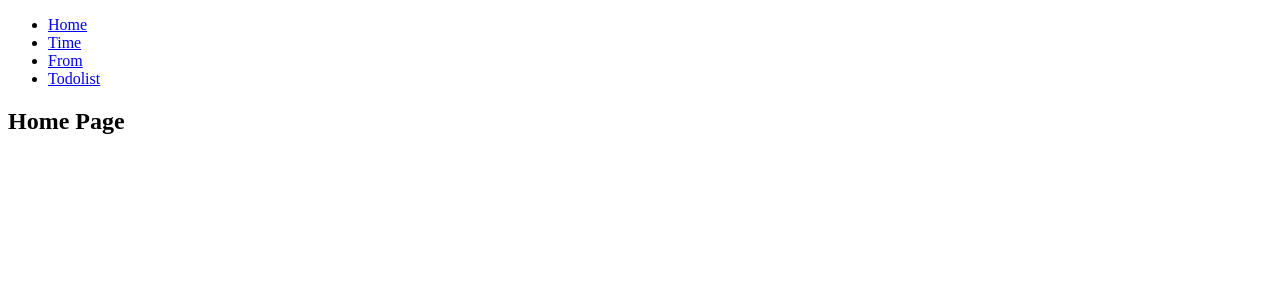
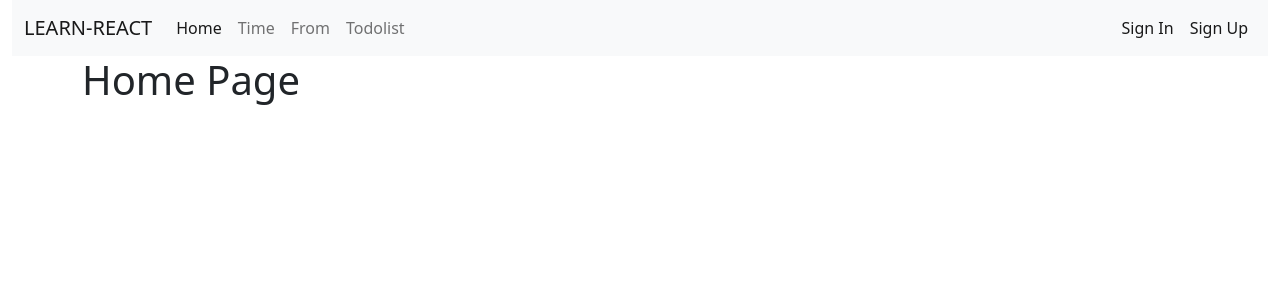
Before and after one commit to KhunNooDev/learning-react, a React (Create React App) app: page / in a window 1280 px wide. Shown: the top 300 px of the page. Built offline with nearby package versions, Linux system fonts and the light colour scheme.

Commit message:
add reactstrap

```diff
--- a/package.json
+++ b/package.json
@@ -6,10 +6,12 @@
     "@testing-library/jest-dom": "^5.16.4",
     "@testing-library/react": "^13.2.0",
     "@testing-library/user-event": "^13.5.0",
+    "bootstrap": "^5.1.3",
     "react": "^18.1.0",
     "react-dom": "^18.1.0",
     "react-router-dom": "^6.3.0",
     "react-scripts": "5.0.1",
+    "reactstrap": "^9.0.2",
     "web-vitals": "^2.1.4"
   },
   "scripts": {
--- a/src/App.js
+++ b/src/App.js
@@ -1,5 +1,14 @@
-import { Routes, Route, Link, Outlet } from 'react-router-dom'
-
+import { useState } from 'react'
+import { Routes, Route, NavLink, Outlet } from 'react-router-dom'
+import {
+  Navbar,
+  NavbarBrand,
+  NavbarToggler,
+  Collapse,
+  Nav,
+  NavItem,
+  NavLink as BSNavLink,
+} from 'reactstrap'
 import Home from './pages/home'
 import Time from './pages/time'
 import Form from './pages/form'
@@ -10,6 +19,7 @@ export default function App() {
     datapath is an array of objects with text and path properties for each link
     in the header nav bar and the current page in the main content area (Outlet)
   */
+  const webName = 'Learn-React'
   const datapath = [
     { text: 'Home', path: '/', component: Home },
     { text: 'Time', path: '/time', component: Time },
@@ -19,7 +29,10 @@ export default function App() {
   return (
     <>
       <Routes>
-        <Route path={datapath[0].path} element={<Header datapath={datapath} />}>
+        <Route
+          path={datapath[0].path}
+          element={<Header webname={webName} datapath={datapath} />}
+        >
           {datapath.map((item) => (
             <Route
               key={item.text}
@@ -35,18 +48,59 @@ export default function App() {
 
 function Header(props) {
   const datapath = [...props.datapath]
+  const webName = props.webname
+  // openMenu is used to toggle the navbar collapse on small screens
+  const [openMenu, setOpenMenu] = useState(false)
+  const toggle = () => setOpenMenu(!openMenu)
   return (
     <>
-      <nav>
-        <ul>
-          {datapath.map((item) => (
-            <li key={item.text}>
-              <Link to={item.path}>{item.text}</Link>
-            </li>
-          ))}
-        </ul>
-      </nav>
-      <section>
+      <section className='container-fluid'>
+        <Navbar color='light' expand='md' light>
+          <NavbarBrand
+            to='/'
+            tag={NavLink}
+            style={{ textTransform: 'uppercase' }}
+          >
+            {webName}
+          </NavbarBrand>
+          <NavbarToggler onClick={toggle} />
+          <Collapse isOpen={openMenu} navbar>
+            <Nav className='me-auto' navbar>
+              {datapath.map((item) => (
+                <NavItem key={item.text}>
+                  <BSNavLink to={item.path} tag={NavLink}>
+                    {item.text}
+                  </BSNavLink>
+                </NavItem>
+              ))}
+              {/* <UncontrolledDropdown inNavbar nav>
+                <DropdownToggle caret nav>
+                  Options
+                </DropdownToggle>
+                <DropdownMenu right>
+                  <DropdownItem>Option 1</DropdownItem>
+                  <DropdownItem>Option 2</DropdownItem>
+                  <DropdownItem divider />
+                  <DropdownItem>Reset</DropdownItem>
+                </DropdownMenu>
+              </UncontrolledDropdown> */}
+            </Nav>
+            <Nav navbar>
+              <NavItem>
+                <BSNavLink to='/' tag={NavLink}>
+                  Sign In
+                </BSNavLink>
+              </NavItem>
+              <NavItem>
+                <BSNavLink to='/' tag={NavLink}>
+                  Sign Up
+                </BSNavLink>
+              </NavItem>
+            </Nav>
+          </Collapse>
+        </Navbar>
+      </section>
+      <section className='container'>
         <Outlet />
       </section>
     </>
--- a/src/index.js
+++ b/src/index.js
@@ -1,6 +1,8 @@
 import React from 'react'
 import { BrowserRouter } from 'react-router-dom'
 import ReactDOM from 'react-dom/client'
+
+import 'bootstrap/dist/css/bootstrap.min.css'
 
 import App from './App'
 import reportWebVitals from './reportWebVitals'
```
Also changed, not shown: 1 other file (tests, documents, lock files or other folders).
